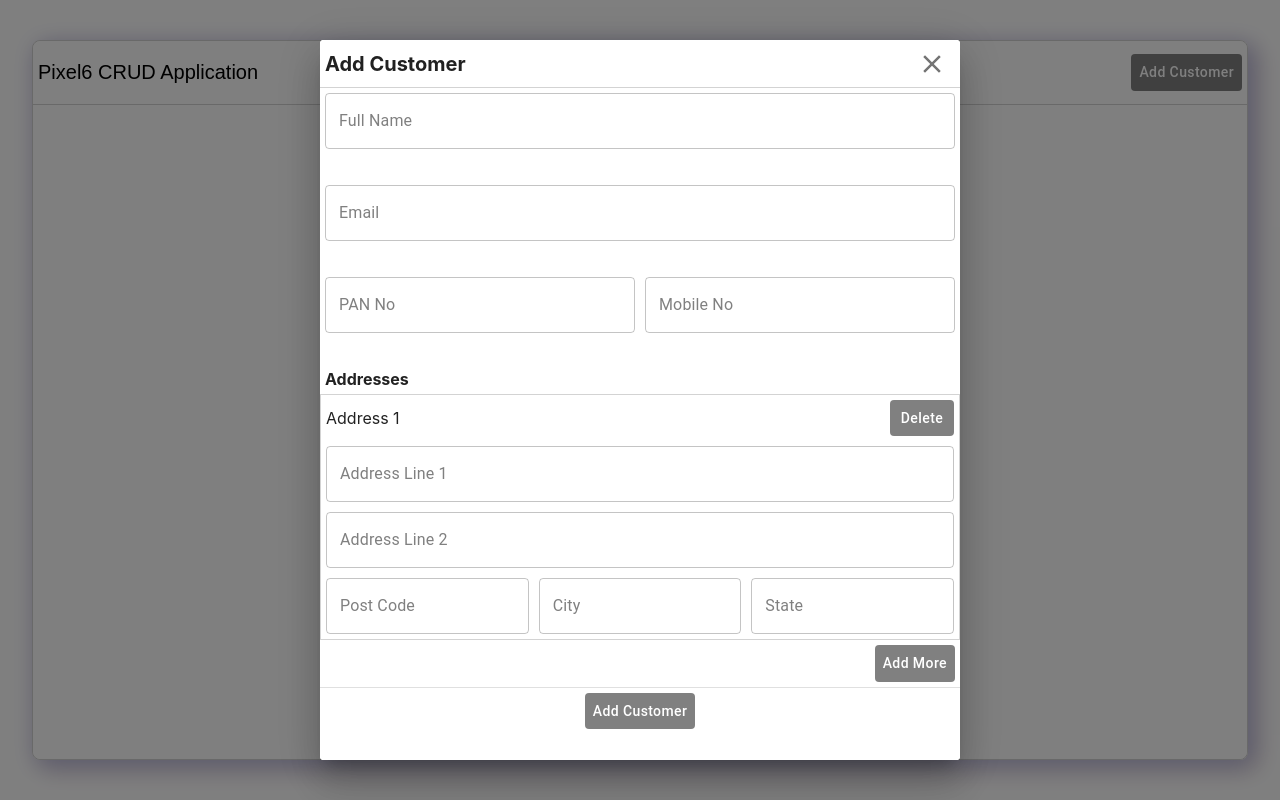
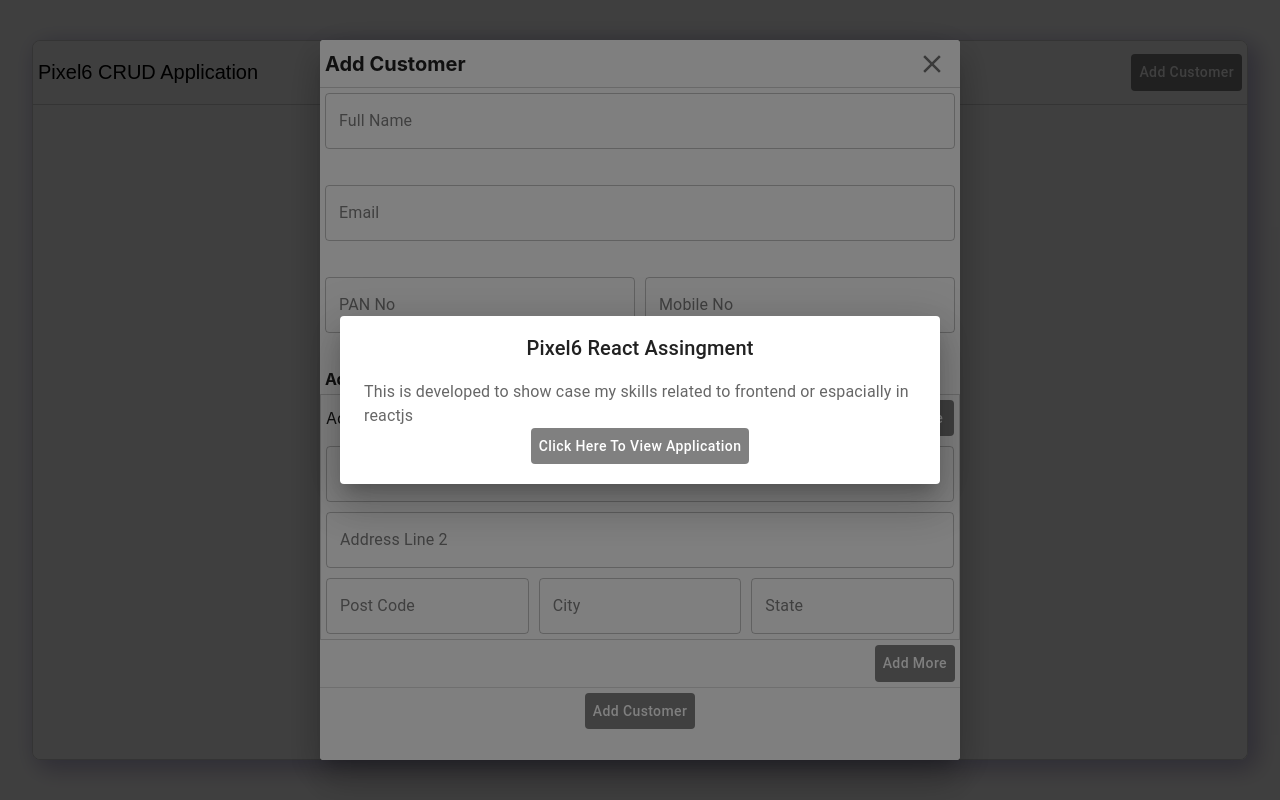
Before and after one commit to RISHIGOLI/pixel6_assignment, a React (Create React App) app: page / in a window 1280 px wide. Built offline with nearby package versions, Linux system fonts and the light colour scheme.

Commit message:
created welcome mesage dialog

```diff
--- a/src/App.js
+++ b/src/App.js
@@ -13,7 +13,7 @@
 
 function App() {
   const classes = useStyles()
-  const [showEntryMessageDialog, setShowEntryMessageDialog] = useState(false)
+  const [showEntryMessageDialog, setShowEntryMessageDialog] = useState(true)
   useEffect(() => {
     // setShowEntryMessageDialog(true)
   }, [])
--- a/src/components/EntryMessageDialog.js
+++ b/src/components/EntryMessageDialog.js
@@ -6,13 +6,27 @@
 import DialogContentText from '@mui/material/DialogContentText';
 import DialogTitle from '@mui/material/DialogTitle';
 import Slide from '@mui/material/Slide';
+import { makeStyles } from '@mui/styles'
+
+const useStyles = makeStyles((theme) => ({
+    activeButton: {
+        backgroundColor: 'gray !important',
+        color: 'white !important',
+        margin: 'auto !important',
+        '&:hover': {
+            backgroundColor: 'gray !important',
+            color: 'white !important',
+        },
+        textTransform: 'none !important'
+    },
+}))
 
 const Transition = React.forwardRef(function Transition(props, ref) {
     return <Slide direction="down" ref={ref} {...props} />;
 });
 
-export function EntryMessageDialog({open,onClose}) {
-
+export function EntryMessageDialog({ open, onClose }) {
+    const classes = useStyles()
     return (
         <Dialog
             open={open}
@@ -20,12 +34,12 @@
             keepMounted
             aria-describedby="alert-dialog-slide-description"
         >
-                <DialogTitle>{'Pixel6 React Assingment'}</DialogTitle>
-                <DialogContent>
+            <DialogTitle style={{display: 'flex', justifyContent: 'center'}}>{'Pixel6 React Assingment'}</DialogTitle>
+            <DialogContent style={{display: 'flex', justifyContent: 'center', flexDirection: 'column'}}>
                 <DialogContentText id="alert-dialog-slide-description">
                     This is developed to show case my skills related to frontend or espacially in reactjs
                 </DialogContentText>
-                    <Button onClick={onClose}>Click Here To View Application</Button>
+                <Button onClick={onClose} className={classes.activeButton}>Click Here To View Application</Button>
             </DialogContent>
 
         </Dialog>
```
Lines whose indentation alone changed are shown as unchanged.
